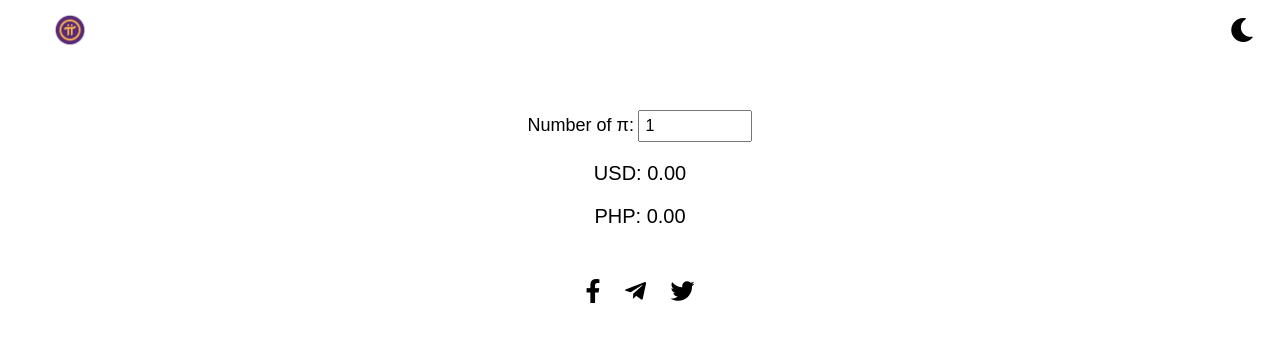
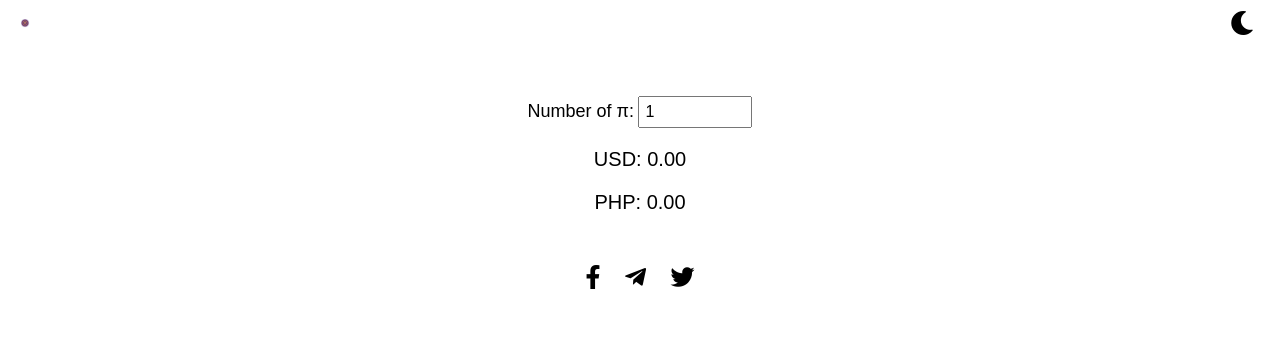
Before and after one commit to serkaiz7/pi-price-tracker, a plain HTML site: page index.html in a window 1280 px wide. Drawn offline with Linux system fonts and the light colour scheme; no server answers.

Commit message:
Update styles.css

```diff
--- a/styles.css
+++ b/styles.css
@@ -35,8 +35,8 @@ header {
 }
 
 .logo img {
-  width: 100px; /* Fixed width for the logo */
-  height: 40px; /* Fixed height for the logo */
+  width: 10px; /* Fixed width for the logo */
+  height: 10px; /* Fixed height for the logo */
   object-fit: contain; /* Ensures the image scales properly without distortion */
 }
 
```
